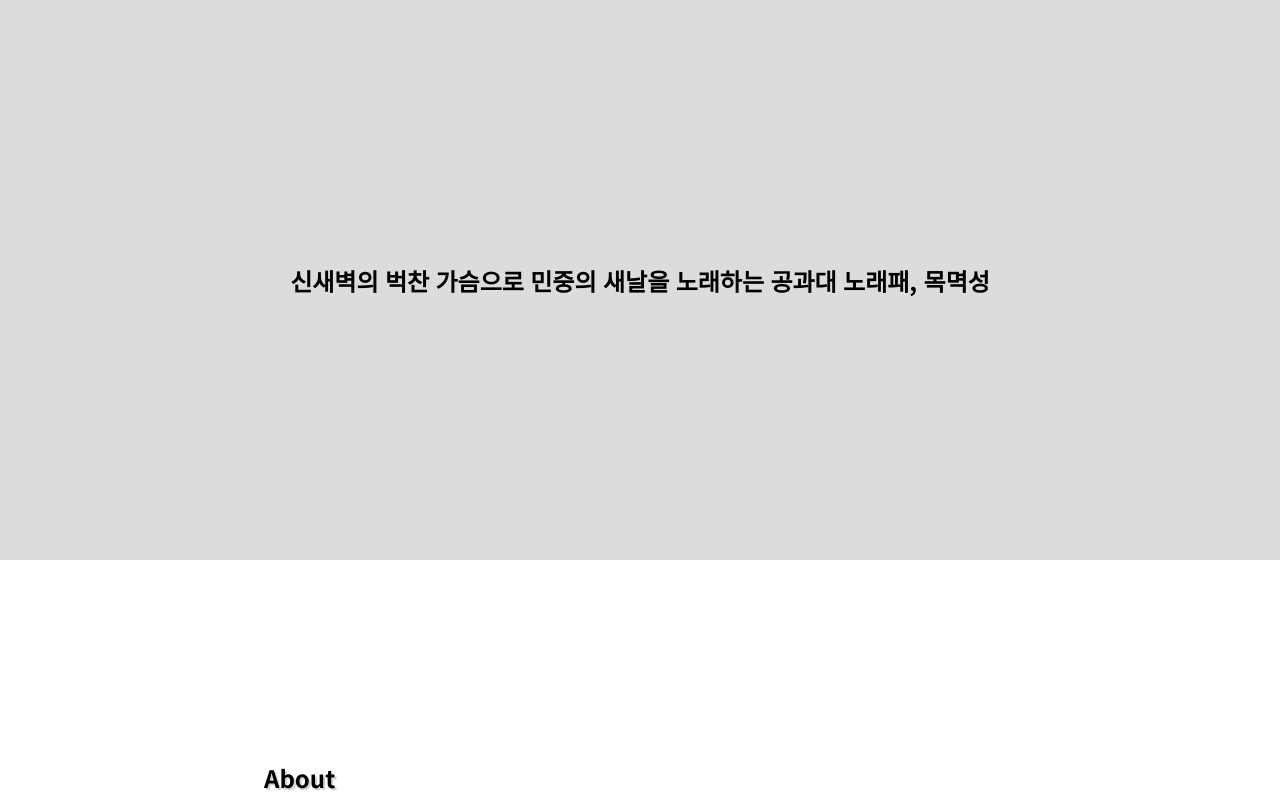
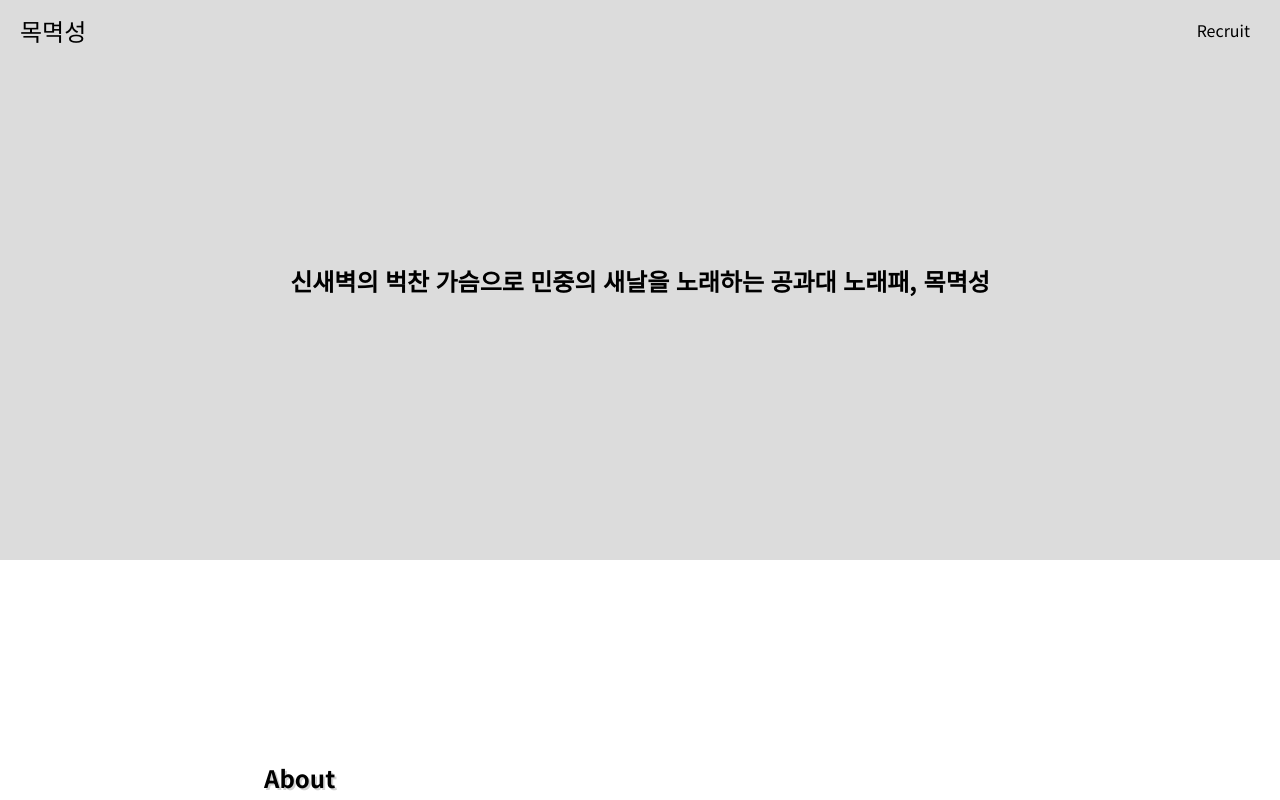
Before and after one commit to tom9744/MMS-Recruit, a Nuxt app: page / in a window 1280 px wide. Shown: the top 800 px of the page. Built offline with nearby package versions, Linux system fonts and the light colour scheme.

Commit message:
feat: #5 Header, Footer 레이아웃 및 스타일 작성

```diff
--- a/layouts/default.vue
+++ b/layouts/default.vue
@@ -1,10 +1,51 @@
 <template>
   <div>
+    <header class="header">
+      <div class="header--logo">
+        <nuxt-link to="/">목멱성</nuxt-link>
+      </div>
+      <div class="header--spacer"></div>
+      <div class="header--categories">
+        <ul class="header--list">
+          <li class="header--listitem">
+            <nuxt-link to="/recruit">Recruit</nuxt-link>
+          </li>
+        </ul>
+      </div>
+    </header>
+
     <Nuxt />
+
+    <footer class="footer">
+      <ul class="footer--author">
+        <li class="footer--author-info">
+          <strong>Developer</strong> Junyoung Yang
+        </li>
+        <li class="footer--author-info">
+          <strong>Report</strong>
+          <a
+            href="mailto:catfishdev9601@gmail.com?subject=[목멱성 소개페이지] 버그 리포트입니다."
+            target="_blank"
+            >버그 리포트 작성</a
+          >
+        </li>
+        <li class="footer--author-info">
+          <strong>Open Source</strong>
+          <a href="https://github.com/tom9744/MMS-Recruit" target="_blank"
+            >Github Repository</a
+          >
+        </li>
+      </ul>
+
+      <div class="footer--copyright">
+        <p><strong>Copyright</strong> © Junyoung Yang 2021.</p>
+        <p>All rights reserved.</p>
+      </div>
+    </footer>
   </div>
 </template>
 
-<style>
+<style lang="scss">
 html {
   /* font-family: 'Source Sans Pro', -apple-system, BlinkMacSystemFont, 'Segoe UI',
     Roboto, 'Helvetica Neue', Arial, sans-serif; */
@@ -23,34 +64,87 @@ html {
 *::after {
   box-sizing: border-box;
   margin: 0;
+  padding: 0;
 }
 
-.button--green {
-  display: inline-block;
-  border-radius: 4px;
-  border: 1px solid #3b8070;
-  color: #3b8070;
-  text-decoration: none;
-  padding: 10px 30px;
+.header {
+  position: fixed;
+  top: 0;
+  left: 0;
+
+  height: 60px;
+  width: 100vw;
+
+  padding: 0 20px;
+
+  display: flex;
+  align-items: center;
+
+  &--logo {
+    font-size: 1.5rem;
+  }
+
+  &--logo a {
+    text-decoration: none;
+    color: black;
+  }
+
+  &--spacer {
+    flex: 1;
+  }
+
+  &--categories {
+  }
+
+  &--list {
+    list-style: none;
+    display: flex;
+  }
+
+  &--listitem {
+    margin: 0 10px;
+  }
+
+  &--listitem a {
+    text-decoration: none;
+    color: black;
+  }
+
+  &--listitem a:hover,
+  &--listitem a:active,
+  &--listitem a.nuxt-link-active {
+    color: red;
+  }
 }
 
-.button--green:hover {
-  color: #fff;
-  background-color: #3b8070;
+.footer {
+  height: 200px;
+  width: 100vw;
+
+  padding: 0 20px;
+
+  display: flex;
+  flex-direction: column;
+  align-items: center;
+  justify-content: space-around;
+
+  &--author {
+    list-style: none;
+  }
+
+  &--author a {
+    text-decoration: none;
+    color: black;
+  }
+
+  &--copyright {
+    text-align: center;
+  }
 }
 
-.button--grey {
-  display: inline-block;
-  border-radius: 4px;
-  border: 1px solid #35495e;
-  color: #35495e;
-  text-decoration: none;
-  padding: 10px 30px;
-  margin-left: 15px;
-}
-
-.button--grey:hover {
-  color: #fff;
-  background-color: #35495e;
+@media screen and (min-width: 780px) {
+  .footer {
+    flex-direction: row;
+  }
 }
 </style>
```
